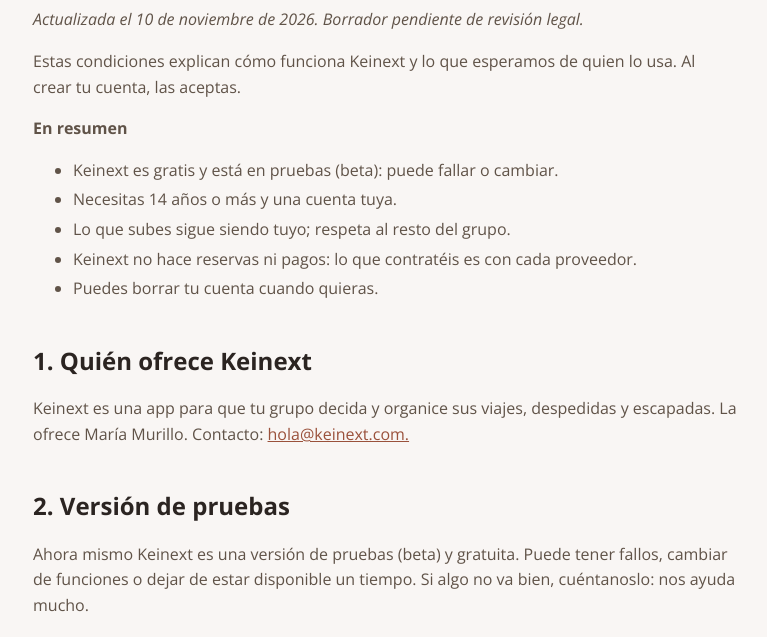
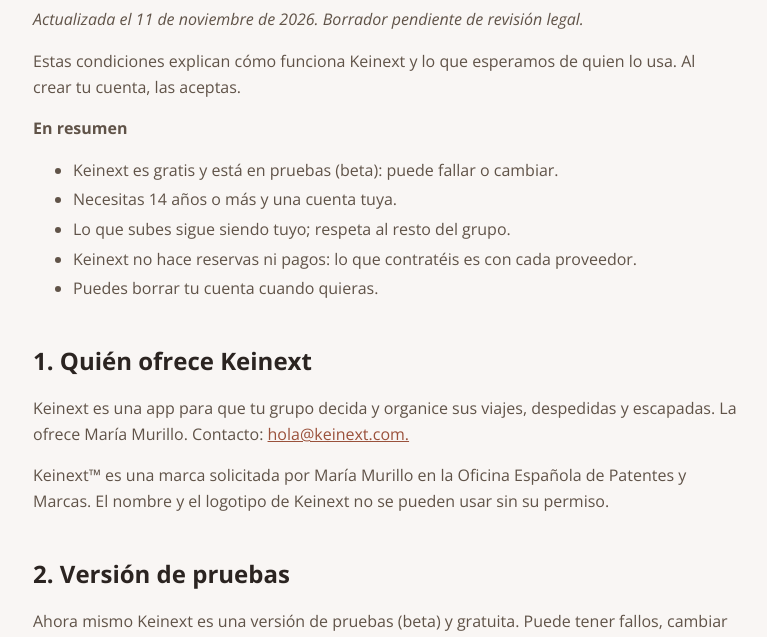
Before and after one commit to emedemurillo/keinext-web, a plain HTML site: page condiciones/index.html in a window 1280 px wide. Shown: the part 159-796 px from the top of the page, without its empty margins (255-1022 px from the left). Drawn offline with Linux system fonts and the light colour scheme.

Commit message:
Marca Keinext solicitada en la OEPM: ™ en el pie de la landing y en las Condiciones; tablero de la beta y reglas de pruebas por tandas
- Pie de keinext.com y Condiciones de uso (sección 1): «Keinext™ es una marca solicitada por María Murillo».
- Textos legales regenerados (actualizados el 11/11/2026).
- design/tablero-beta.html: tablero de la beta (artifact con base de datos).
- progreso.md: reglas de las tandas de pruebas, figura legal, panel de producción, M5 y la marca.

Co-Authored-By: Claude Opus 5.5 <noreply@anthropic.com>

```diff
--- a/condiciones/index.html
+++ b/condiciones/index.html
@@ -32,7 +32,7 @@ th,td{text-align:left;padding:10px 12px;border-bottom:1px solid var(--line);vert
 <main class="wrap">
 <a class="volver" href="/">← Volver a Keinext</a>
 <h1>Condiciones de uso</h1>
-<p><em>Actualizada el 10 de noviembre de 2026. Borrador pendiente de revisión legal.</em></p>
+<p><em>Actualizada el 11 de noviembre de 2026. Borrador pendiente de revisión legal.</em></p>
 <p>Estas condiciones explican cómo funciona Keinext y lo que esperamos de quien lo usa. Al crear tu cuenta, las aceptas.</p>
 <p><strong>En resumen</strong></p>
 <ul>
@@ -44,6 +44,7 @@ th,td{text-align:left;padding:10px 12px;border-bottom:1px solid var(--line);vert
 </ul>
 <h2>1. Quién ofrece Keinext</h2>
 <p>Keinext es una app para que tu grupo decida y organice sus viajes, despedidas y escapadas. La ofrece María Murillo. Contacto: <a href="mailto:hola@keinext.com.">hola@keinext.com.</a></p>
+<p>Keinext™ es una marca solicitada por María Murillo en la Oficina Española de Patentes y Marcas. El nombre y el logotipo de Keinext no se pueden usar sin su permiso.</p>
 <h2>2. Versión de pruebas</h2>
 <p>Ahora mismo Keinext es una versión de pruebas (beta) y gratuita. Puede tener fallos, cambiar de funciones o dejar de estar disponible un tiempo. Si algo no va bien, cuéntanoslo: nos ayuda mucho.</p>
 <h2>3. Tu cuenta</h2>
```
Also changed, not shown: index.html (+1 -1 lines), privacidad/index.html (+1 -1 lines).
